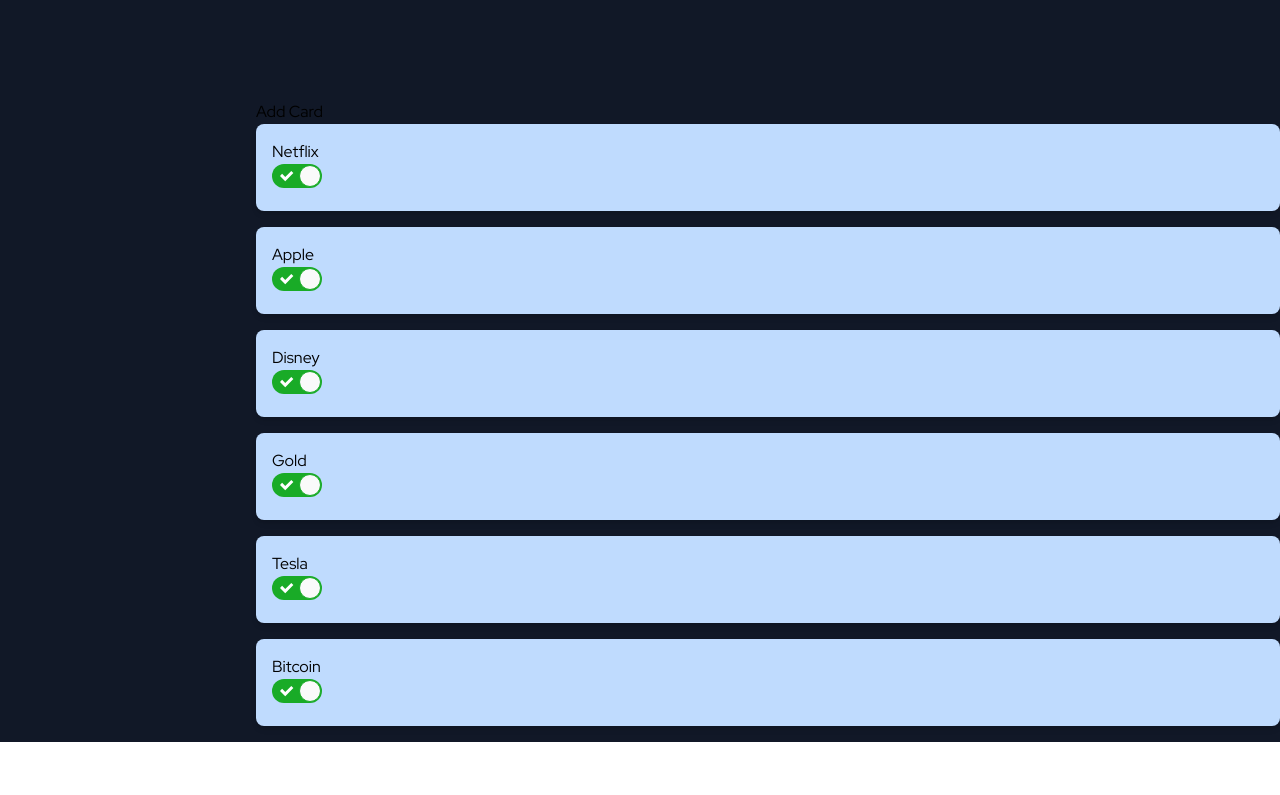
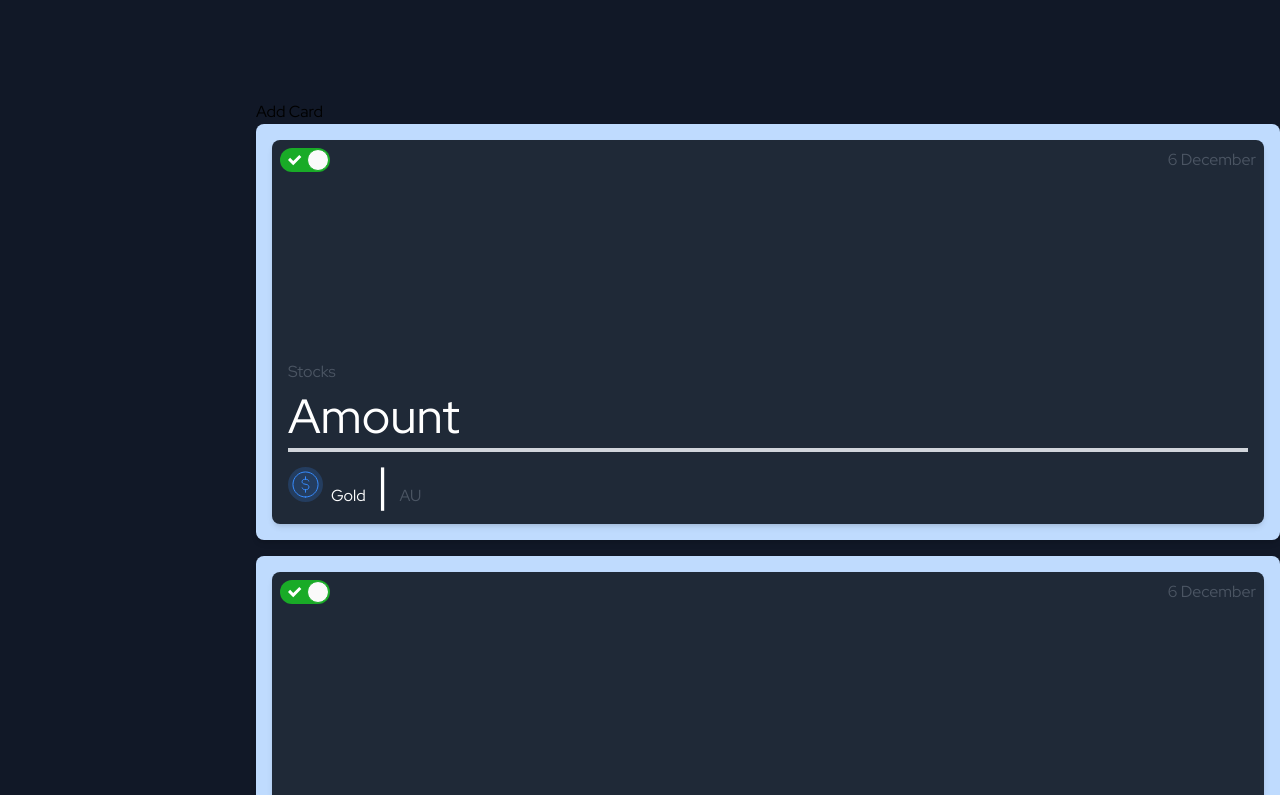
Before and after one commit to VladislavDulev/investment-dashboard, a React (Create React App) app: page / in a window 1280 px wide. Shown: the part 1380-2175 px from the top of the page. Before the commit the page ends 2122 px from the top, so only its background shows below. Built offline with nearby package versions, Linux system fonts and the light colour scheme.

Commit message:
fix: do some style changes for the inv cards

```diff
--- a/src/components/dashboard/cards/InvestmentManagementCard.tsx
+++ b/src/components/dashboard/cards/InvestmentManagementCard.tsx
@@ -1,6 +1,7 @@
 import Toggle from "react-toggle";
 import "react-toggle/style.css";
 import { CardStatusTypes } from "../../../types/cardStatusTypes";
+import { ReactComponent as InvestmentIcon } from "../../../assets/icons/icon-invested.svg";
 
 const InvestmentManagementCard = ({
   investmentName,
@@ -8,15 +9,67 @@
   onToggle,
 }: any) => {
   return (
-    <div
-      className={`bg-blue-200 p-4 rounded-lg shadow-md mb-4 ${
-        status === CardStatusTypes.CLOSED ? "bg-gray-400" : ""
-      }`}
-    >
-      <h2>{investmentName}</h2>
-      <Toggle checked={status === CardStatusTypes.ACTIVE} onChange={onToggle} />
+    <div className="bg-blue-200 p-4 rounded-lg shadow-md mb-4 relative">
+      <div
+        className={`bg-gray-800 rounded-lg p-4 shadow-md w-88 h-96 flex-shrink-0 flex flex-col justify-end relative ${
+          status === CardStatusTypes.CLOSED ? "bg-gray-400" : ""
+        }`}
+      >
+        {/* Toggle */}
+        <div className="absolute top-0 left-0 w-64 h-35 flex-shrink-0">
+          <Toggle
+            checked={status === CardStatusTypes.ACTIVE}
+            onChange={onToggle}
+            className="w-64 h-35 m-2"
+          />
+        </div>
+        {/* Date */}
+        <div className="absolute top-0 right-0 text-gray-600 font-red-hat-display text-base font-normal m-2">
+          6 December
+        </div>
+        {/* Stocks */}
+        <div className="text-gray-600 font-red-hat-display text-base font-normal">
+          Stocks
+        </div>
+        {/* Amount */}
+        <div className="text-white font-red-hat-display text-5xl font-normal mt-2">
+          Amount
+        </div>
+        {/* Line */}
+        <div className="w-295.007px h-1 bg-gray-300 mt-2"></div>
+        {/* Icon and texts */}
+        <div className="text-white font-red-hat-display text-5xl font-normal mt-2 grid grid-cols-55-auto grid-rows-auto-auto">
+          {/* Wrap the icon and text in one div */}
+          <div className="flex items-center">
+            <InvestmentIcon className="mr-2 grid-row-span-2" />
+            <div>
+              <span className="text-gray-600 font-red-hat-display text-base font-normal text-white font-red-hat-display text-base font-normal">
+                Gold
+              </span>
+              <span> | </span>
+              <span className="text-gray-600 font-red-hat-display text-base font-normal">
+                AU
+              </span>
+            </div>
+          </div>
+        </div>
+      </div>
     </div>
   );
 };
 
 export default InvestmentManagementCard;
+
+//   return (
+//     <div
+//       className={`bg-blue-200 p-4 rounded-lg shadow-md mb-4 ${
+//         status === CardStatusTypes.CLOSED ? "bg-gray-400" : ""
+//       }`}
+//     >
+//       <h2>{investmentName}</h2>
+//       <Toggle checked={status === CardStatusTypes.ACTIVE} onChange={onToggle} />
+//     </div>
+//   );
+// };
+
+// export default InvestmentManagementCard;
```
